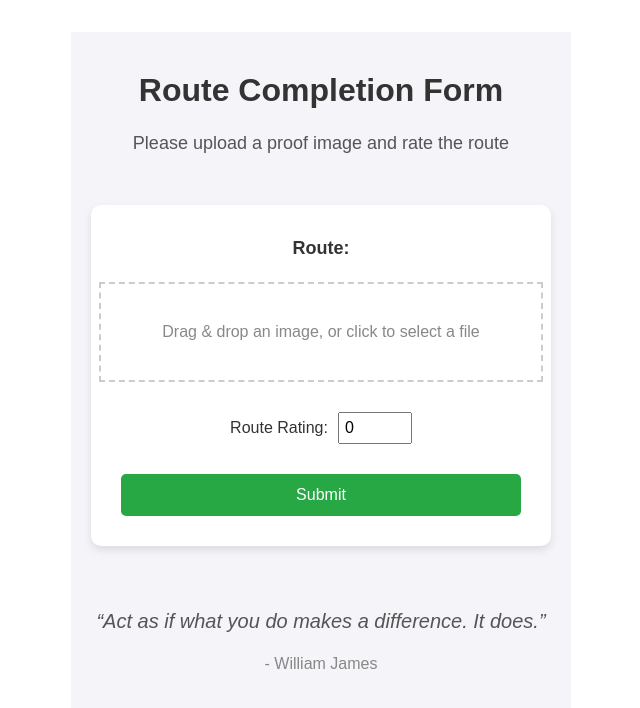
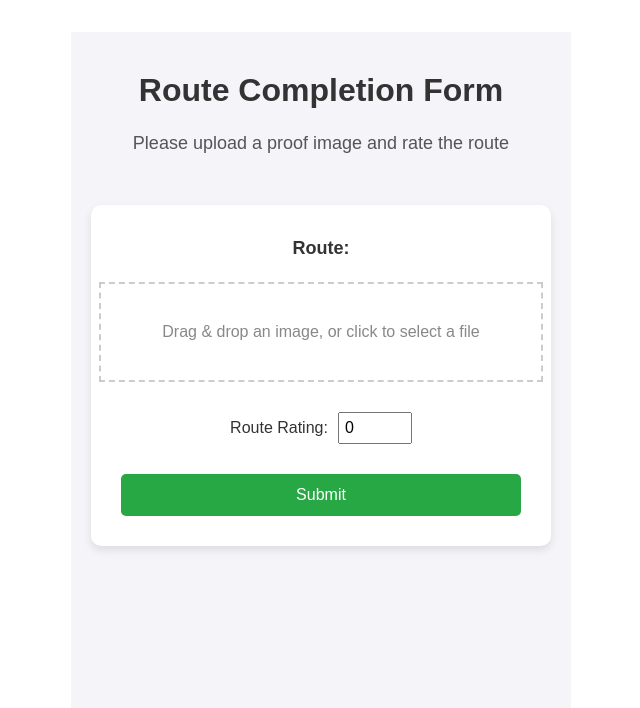
Before and after one commit to SayunHetti/Online-Waste-Management, a React (Vite) app in the folder frontend/: page /form-submission/1 in a window 1280 px wide. Shown: the top 708 px of the page, without its empty margins (319-959 px from the left). Built offline with nearby package versions, Linux system fonts and the light colour scheme.

Commit message:
remove waste entry after submitting collection form

```diff
--- a/frontend/src/pages/FormSubmissionPage.jsx
+++ b/frontend/src/pages/FormSubmissionPage.jsx
@@ -1,6 +1,5 @@
-
 import { useState } from 'react';
-import { useParams, useNavigate, useLocation } from 'react-router-dom';
+import { useParams, useLocation } from 'react-router-dom';
 import axios from 'axios';
 import { useDropzone } from 'react-dropzone';
 
@@ -8,11 +7,11 @@ const FormSubmissionPage = () => {
     const { requestId } = useParams();
     const location = useLocation();
     const [file, setFile] = useState(null);
-    const [fileBase64, setFileBase64] = useState('');  // State to store Base64 string
+    const [fileBase64, setFileBase64] = useState('');
     const [rating, setRating] = useState(0);
     const [error, setError] = useState('');
     const [loading, setLoading] = useState(false);
-    const navigate = useNavigate();
+    const [successMessage, setSuccessMessage] = useState('');  // Success message state
     const token = localStorage.getItem('token');
     const userId = localStorage.getItem('user_id');
 
@@ -24,12 +23,10 @@ const FormSubmissionPage = () => {
         onDrop: acceptedFiles => {
             const file = acceptedFiles[0];
             setFile(file);
-
-            // Convert file to Base64 string
             const reader = new FileReader();
             reader.readAsDataURL(file);
             reader.onloadend = () => {
-                setFileBase64(reader.result); // Set the Base64 string here
+                setFileBase64(reader.result);
             };
         }
     });
@@ -41,9 +38,11 @@ const FormSubmissionPage = () => {
         }
         e.preventDefault();
         setLoading(true);
+        setError('');
+        setSuccessMessage('');
 
         const requestPayload = {
-            imageUrl: fileBase64,  // Use the Base64 string here
+            imageUrl: fileBase64,
             collectedDateTime: new Date().toISOString(),
             rating: rating
         };
@@ -58,14 +57,33 @@ const FormSubmissionPage = () => {
 
             await axios.put(
                 `http://localhost:8080/api/requests/complete/${requestId}`,
-                null,  // No body needed for this request
+                null,
                 {
                     headers: {
-                        'Authorization': `Bearer ${token}`,  // Add the Authorization header
+                        'Authorization': `Bearer ${token}`,
                     }
                 }
             );
-            navigate('/history');
+
+            // Fetch the latest waste collection entry
+            const response = await axios.get(`http://localhost:8080/api/requests/${requestId}`, {
+                headers: {
+                    Authorization: `Bearer ${token}`,
+                }
+            });
+
+            const entry = response.data;
+            const userId = parseInt(entry.userId, 10);
+
+            // Delete the user based on the latest entry's userId
+            await axios.delete(`http://localhost:8080/user/waste/delete/${userId}`, {
+                headers: {
+                    Authorization: `Bearer ${token}`,
+                }
+            });
+
+
+            setSuccessMessage('Waste has been collected successfully, and the user data has been removed.');
         } catch (err) {
             const errorMessage = err.response && err.response.data && err.response.data.message
                 ? err.response.data.message
@@ -207,259 +225,15 @@ const FormSubmissionPage = () => {
                         color: 'red',
                         marginTop: '20px',
                     }}>{error}</p>}
+
+                    {successMessage && <p style={{
+                        color: 'green',
+                        marginTop: '20px',
+                    }}>{successMessage}</p>}
                 </form>
             </div>
-
-            <div style={{
-                textAlign: 'center',
-                marginTop: '40px',
-                maxWidth: '600px',
-            }}>
-                <p style={{
-                    fontSize: '20px',
-                    color: '#555',
-                    fontStyle: 'italic',
-                    marginBottom: '10px',
-                }}>
-                    “Act as if what you do makes a difference. It does.”
-                </p>
-                <p style={{
-                    fontSize: '16px',
-                    color: '#888',
-                }}>
-                    - William James
-                </p>
-            </div>
         </div>
-            );
-        };
+    );
+};
 
 export default FormSubmissionPage;
-
-
-// import { useState } from 'react';
-// import { useParams, useNavigate, useLocation } from 'react-router-dom';
-// import axios from 'axios';
-// import { useDropzone } from 'react-dropzone';
-//
-// const FormSubmissionPage = () => {
-//     const { requestId } = useParams();
-//     const location = useLocation();
-//     const [file, setFile] = useState(null);
-//     const [rating, setRating] = useState(0);
-//     const [error, setError] = useState('');
-//     const [loading, setLoading] = useState(false);
-//     const navigate = useNavigate();
-//     const token = localStorage.getItem('token');
-//     const userId = localStorage.getItem('user_id');
-//
-//     const params = new URLSearchParams(location.search);
-//     const routeString = params.get('route');
-//
-//     const { getRootProps, getInputProps } = useDropzone({
-//         accept: 'image/*',
-//         onDrop: acceptedFiles => {
-//             setFile(acceptedFiles[0]);
-//         }
-//     });
-//
-//     const handleSubmit = async (e) => {
-//         if (!userId || !token) {
-//             setError('User is not authenticated');
-//             return;
-//         }
-//         e.preventDefault();
-//         setLoading(true);
-//
-//         const formData = new FormData();
-//         formData.append('imageUrl', file);
-//         formData.append('collectedDateTime', new Date().toISOString());
-//         formData.append('rating', rating);
-//
-//         try {
-//             await axios.post(`http://localhost:8080/api/waste-collection/submit/${requestId}?route=${encodeURIComponent(routeString)}`, formData, {
-//                 headers: {
-//                     Authorization: `Bearer ${token}`,
-//                     'Content-Type': 'multipart/form-data',
-//                 }
-//             });
-//
-//             await axios.put(
-//                 `http://localhost:8080/api/requests/complete/${requestId}`,
-//                 null,  // No body needed, so you can pass null
-//                 {
-//                     headers: {
-//                         'Authorization': `Bearer ${token}`,  // Add the Authorization header
-//                     }
-//                 }
-//             );
-//             navigate('/history');
-//         } catch (err) {
-//             const errorMessage = err.response && err.response.data && err.response.data.message
-//                 ? err.response.data.message
-//                 : 'Server error. Please try again later.';
-//             setError(errorMessage);
-//             console.error('Error submitting form:', err);
-//         } finally {
-//             setLoading(false);
-//         }
-//     };
-//
-//     return (
-//         <div style={{
-//             display: 'flex',
-//             flexDirection: 'column',
-//             alignItems: 'center',
-//             padding: '20px',
-//             backgroundColor: '#f4f4f9',
-//             minHeight: '100vh',
-//             fontFamily: 'Arial, sans-serif'
-//         }}>
-//             <div style={{
-//                 textAlign: 'center',
-//                 marginBottom: '30px'
-//             }}>
-//                 <h1 style={{
-//                     fontSize: '32px',
-//                     fontWeight: 'bold',
-//                     color: '#333'
-//                 }}>Route Completion Form</h1>
-//                 <p style={{
-//                     fontSize: '18px',
-//                     color: '#555'
-//                 }}>Please upload a proof image and rate the route</p>
-//             </div>
-//
-//             <div style={{
-//                 backgroundColor: '#fff',
-//                 padding: '30px',
-//                 borderRadius: '10px',
-//                 boxShadow: '0px 4px 8px rgba(0, 0, 0, 0.1)',
-//                 width: '400px',
-//                 textAlign: 'center',
-//             }}>
-//                 <div style={{
-//                     marginBottom: '20px',
-//                     fontSize: '18px',
-//                     color: '#333'
-//                 }}>
-//                     <strong>Route:</strong> {routeString}
-//                 </div>
-//
-//                 <form onSubmit={handleSubmit} style={{
-//                     display: 'flex',
-//                     flexDirection: 'column',
-//                     alignItems: 'center'
-//                 }}>
-//                     <div {...getRootProps()} style={file ? {
-//                         border: '2px solid #28a745',
-//                         padding: '20px',
-//                         marginBottom: '20px',
-//                         cursor: 'pointer',
-//                         width: '100%',
-//                         color: '#28a745',
-//                         textAlign: 'center',
-//                         backgroundColor: '#e6ffe6',
-//                     } : {
-//                         border: '2px dashed #ccc',
-//                         padding: '20px',
-//                         marginBottom: '20px',
-//                         cursor: 'pointer',
-//                         width: '100%',
-//                         color: '#888',
-//                         textAlign: 'center',
-//                     }}>
-//                         <input {...getInputProps()} />
-//                         {file ? (
-//                             <p>Selected file: {file.name}</p>
-//                         ) : (
-//                             <p>Drag & drop an image, or click to select a file</p>
-//                         )}
-//                     </div>
-//
-//                     <label style={{
-//                         fontSize: '16px',
-//                         margin: '10px 0',
-//                         color: '#333'
-//                     }}>
-//                         Route Rating:
-//                         <input
-//                             type="number"
-//                             value={rating}
-//                             onChange={(e) => setRating(e.target.value)}
-//                             min="1"
-//                             max="5"
-//                             style={{
-//                                 marginLeft: '10px',
-//                                 padding: '5px',
-//                                 fontSize: '16px',
-//                                 width: '60px'
-//                             }}
-//                         />
-//                     </label>
-//
-//                     <button
-//                         type="submit"
-//                         style={{
-//                             backgroundColor: '#28a745',
-//                             color: '#fff',
-//                             padding: '12px 20px',
-//                             border: 'none',
-//                             borderRadius: '5px',
-//                             fontSize: '16px',
-//                             cursor: 'pointer',
-//                             marginTop: '20px',
-//                             width: '100%',
-//                             position: 'relative',
-//                             display: 'flex',
-//                             alignItems: 'center',
-//                             justifyContent: 'center'
-//                         }}
-//                         disabled={loading}
-//                     >
-//                         {loading ? (
-//                             <div style={{
-//                                 width: '20px',
-//                                 height: '20px',
-//                                 border: '3px solid #f3f3f3',
-//                                 borderTop: '3px solid #28a745',
-//                                 borderRadius: '50%',
-//                                 animation: 'spin 1s linear infinite'
-//                             }} />
-//                         ) : (
-//                             'Submit'
-//                         )}
-//                     </button>
-//
-//                     {error && <p style={{
-//                         color: 'red',
-//                         marginTop: '20px',
-//                     }}>{error}</p>}
-//                 </form>
-//             </div>
-//
-//             <div style={{
-//                 textAlign: 'center',
-//                 marginTop: '40px',
-//                 maxWidth: '600px',
-//             }}>
-//                 <p style={{
-//                     fontSize: '20px',
-//                     color: '#555',
-//                     fontStyle: 'italic',
-//                     marginBottom: '10px',
-//                 }}>
-//                     “Act as if what you do makes a difference. It does.”
-//                 </p>
-//                 <p style={{
-//                     fontSize: '16px',
-//                     color: '#888',
-//                 }}>
-//                     - William James
-//                 </p>
-//             </div>
-//         </div>
-//     );
-// };
-//
-// export default FormSubmissionPage;
```
Also changed, not shown: 2 other files (tests, documents, lock files or other folders).
